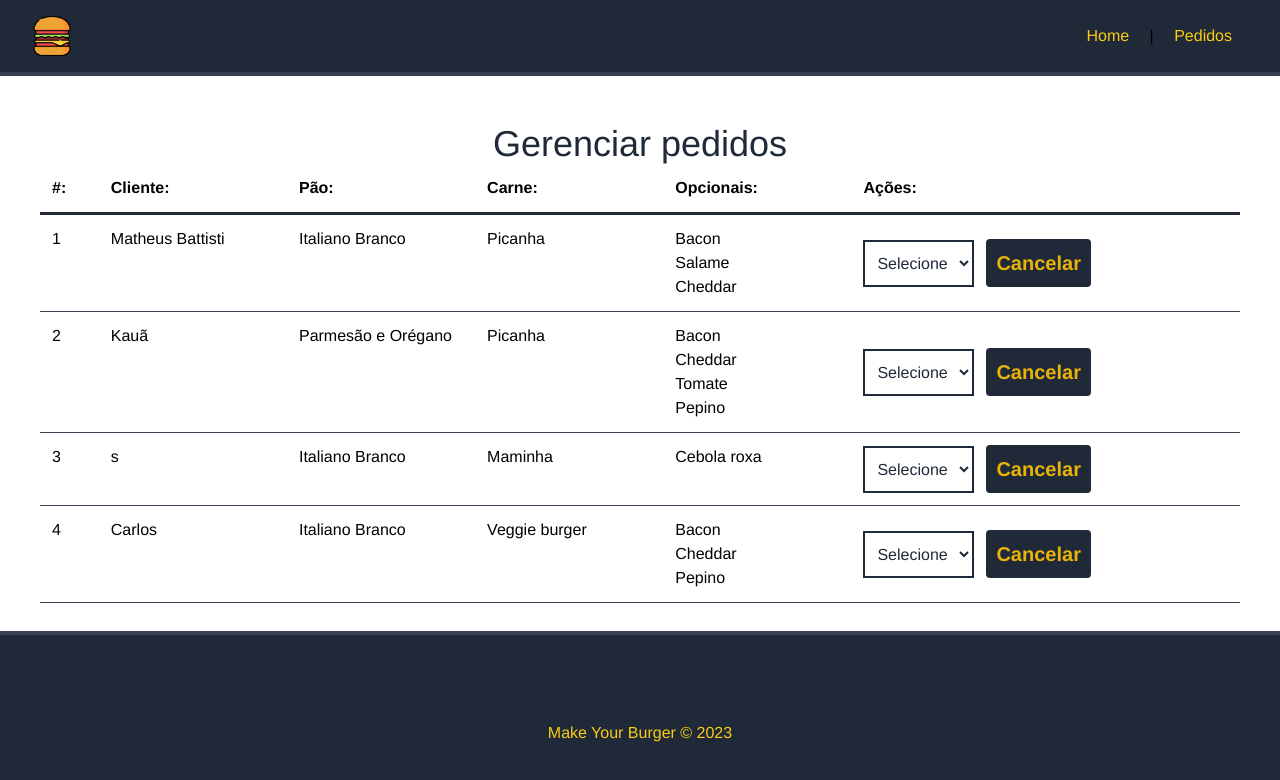
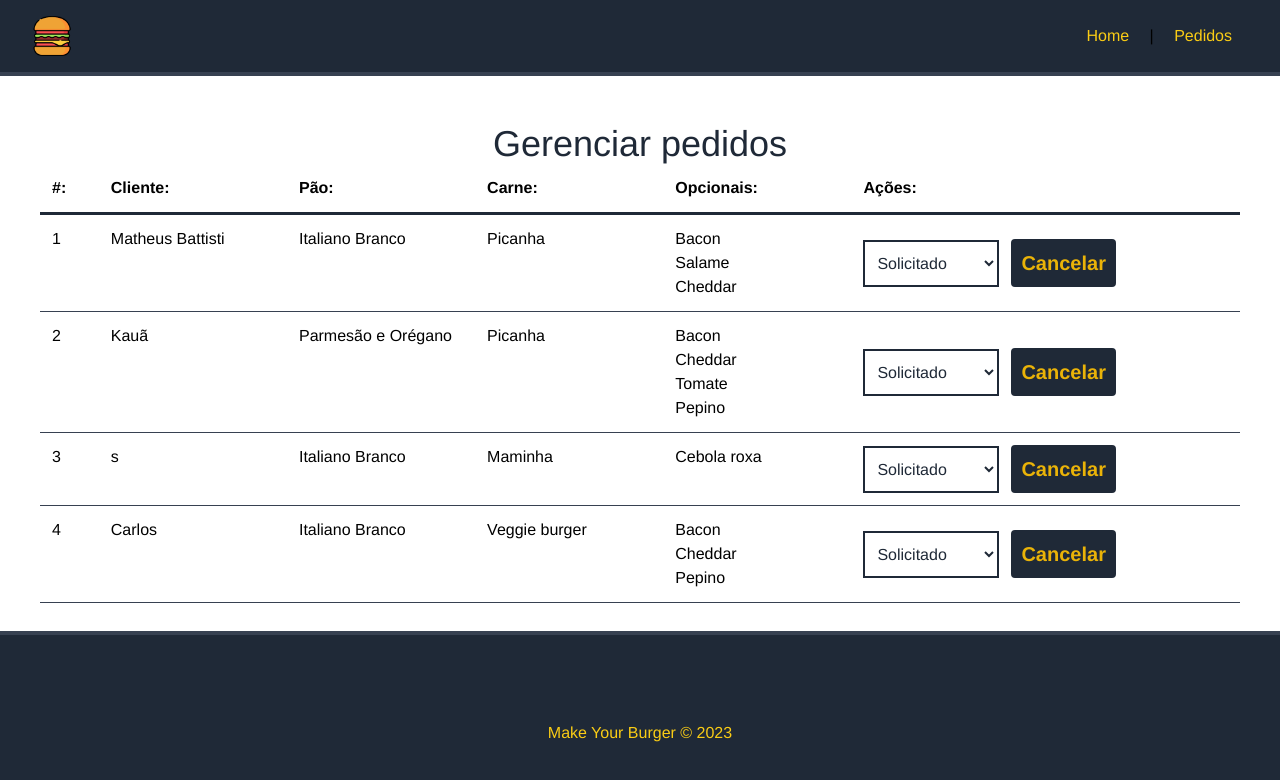
Before and after one commit to Kauacnok/make-your-burger, a Vue app in the folder web/: page /orders in a window 1280 px wide. Shown: the top 780 px of the page. Built offline with nearby package versions, Linux system fonts and the light colour scheme; data requests are answered from the project's data file.

Commit message:
fetching status options from the database and adding them to the front-end application

```diff
--- a/web/src/components/Dashboard.vue
+++ b/web/src/components/Dashboard.vue
@@ -26,6 +26,7 @@
 				<div class="flex justify-center items-center">
 					<select name="status" class="bg-transparent border-[2px] border-gray-800 text-gray-800 py-3 p-2 mr-3">
 						<option value="">Selecione</option>
+						<option v-for="s in status" :key="s.id" :value="s.type" :selected="burger.status == s.type">{{ s.type }}</option>
 					</select>
 					<button
 						class="bg-gray-800 text-yellow-500 font-bold border-[2px] rounded border-gray-800 p-2 text-xl mx-auto cursor-pointer transition-[0.5] hover:bg-transparent hover:text-gray-800"
@@ -56,6 +57,15 @@
 				const data = await req.json()
 
 				this.burgers = data
+
+				this.getStatus()
+			},
+			async getStatus() {
+				const req = await fetch('http://localhost:3000/status')
+
+				const data = await req.json()
+
+				this.status = data
 			}
 		},
 		mounted() {
```
